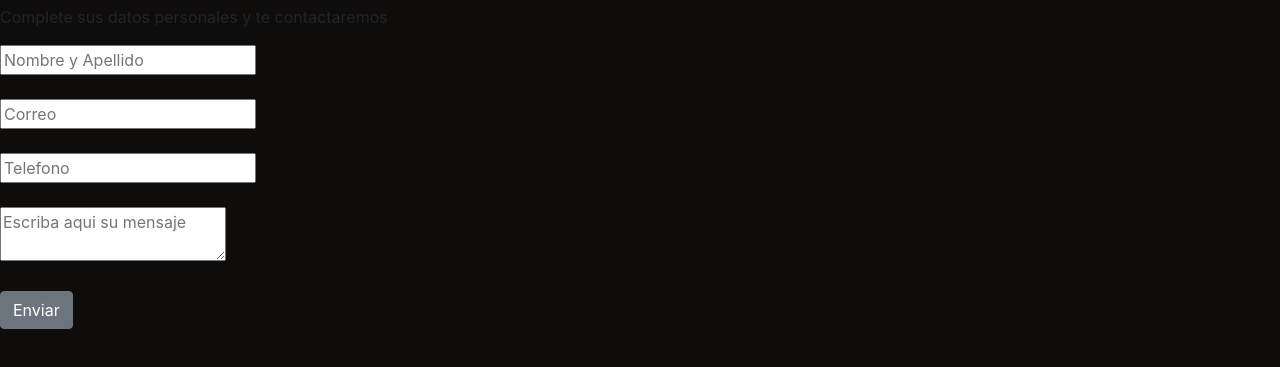
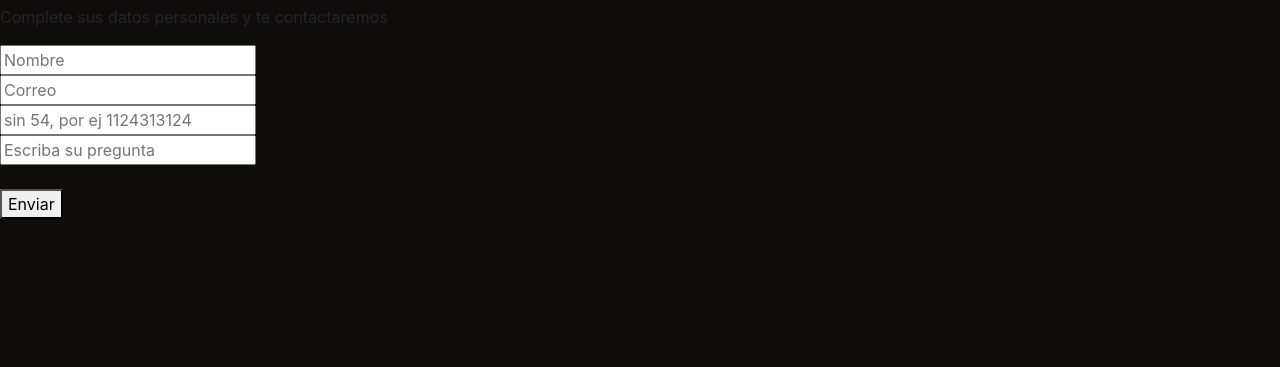
Before and after one commit to onialuis88/p_ent, a website: page proyecto_3ra_encurso/contacto.html in a window 1280 px wide. Shown: the part 123-490 px from the top of the page. Drawn offline with nearby package versions, Linux system fonts and the light colour scheme.

Commit message:
Add files via upload

```diff
--- a/proyecto_3ra_encurso/contacto.html
+++ b/proyecto_3ra_encurso/contacto.html
@@ -41,13 +41,22 @@
   <h1 class="titprin">Formulario de contacto</h1>
     <p class="titprin">Complete sus datos personales y te contactaremos</p>
 
-    <form action="">
+    <form action="" id="formulario_venta">
+      <input type="text" name="Nombre" id="nombre_contacto" placeholder="Nombre"><br>
+      <input type="text" name="correo" id="correo_contacto" placeholder="Correo"><br>
+      <input type="text" name="Telefono" id="telefono_contacto" placeholder="sin 54, por ej 1124313124"><br>
+      <input type="text" name="Telefono" id="nota_contacto" placeholder="Escriba su pregunta"><br><br>
+
+      <button type="button" onclick="getContacto()">Enviar</button>
+    </form>
+
+    <!-- <form action="">
         <input type="text" name="nombre" placeholder="Nombre y Apellido"><br><br>
         <input type="text" name="correo" placeholder="Correo"><br><br>
         <input type="text" name="telefono" placeholder="Telefono"><br><br>
         <textarea type="text" name="mensaje" placeholder="Escriba aqui su mensaje"></textarea><br><br>
         <button type="button" class="btn btn-secondary" id="enviarinformacion">Enviar</button>
-    </form>
+    </form> -->
 
     <script src="app.js"></script>
     <script src="https://code.jquery.com/jquery-3.5.1.slim.min.js" integrity="sha384-DfXdz2htPH0lsSSs5nCTpuj/zy4C+OGpamoFVy38MVBnE+IbbVYUew+OrCXaRkfj" crossorigin="anonymous"></script>
```
